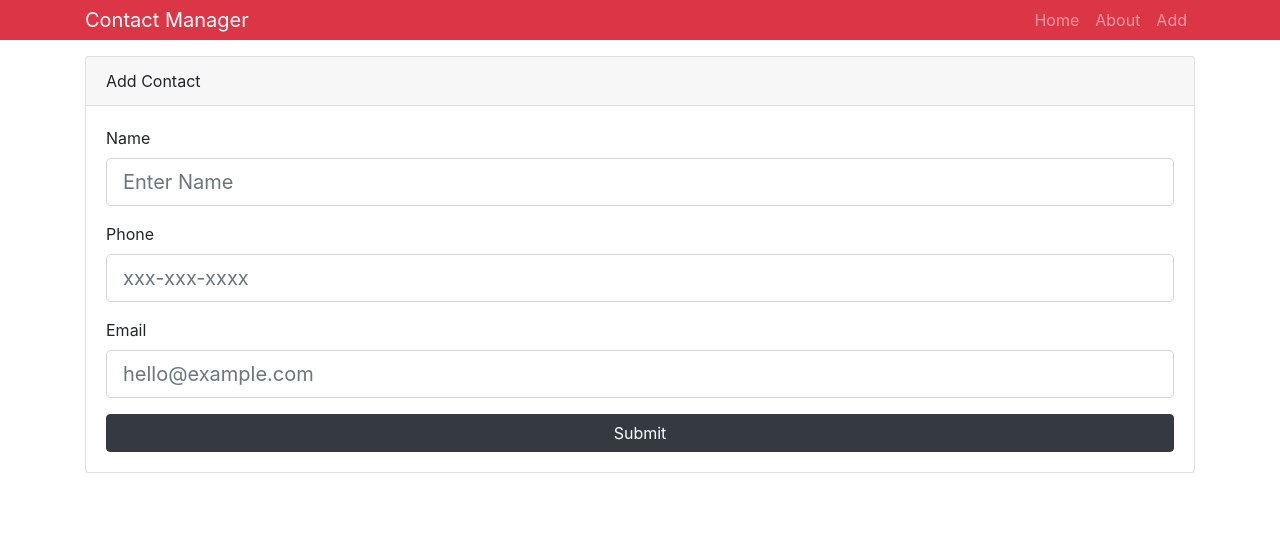
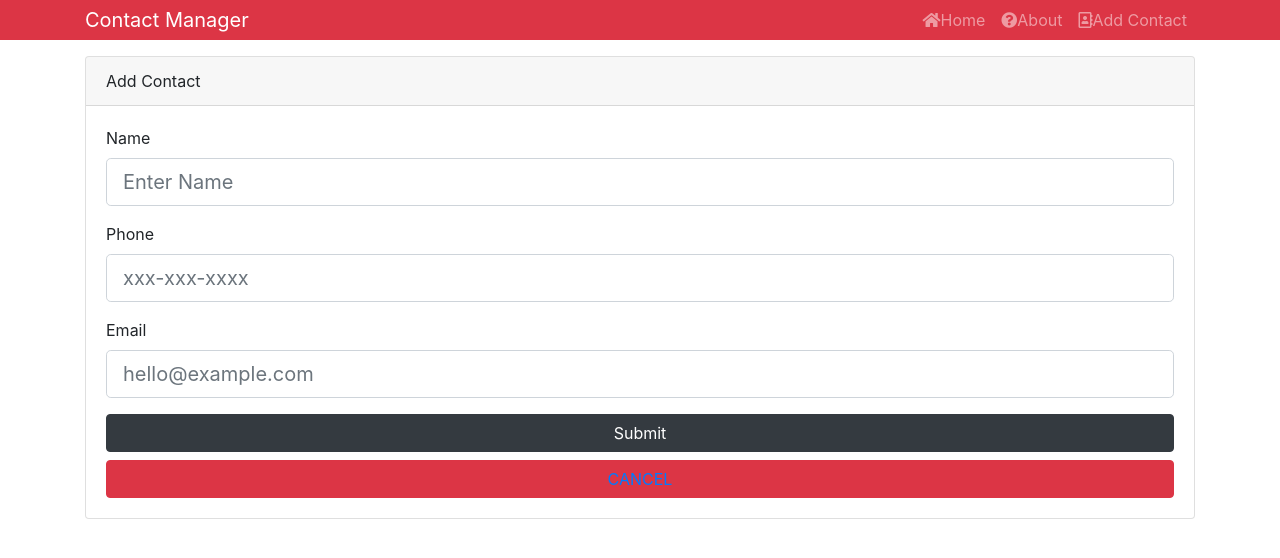
Before and after one commit to mkovar52/react-app, a React (Create React App) app: page /contact/add in a window 1280 px wide. Shown: the top 558 px of the page. Built offline with nearby package versions, Linux system fonts and the light colour scheme.

Commit message:
nav & redirects working, added 404 page component

```diff
--- a/src/App.css
+++ b/src/App.css
@@ -2,6 +2,7 @@
   text-align: center;
 }
 
+/*
 .App-logo {
   animation: App-logo-spin infinite 20s linear;
   height: 40vmin;
@@ -31,3 +32,5 @@
     transform: rotate(360deg);
   }
 } */
+
+/* START OF NEW STYLESHEET */
--- a/src/App.js
+++ b/src/App.js
@@ -5,6 +5,7 @@ import AddContact from "./components/contacts/AddContact";
 import { Provider } from "./context";
 import Header from "./components/layout/Header";
 import About from "./components/pages/About";
+import NotFound from "./components/pages/NotFound";
 
 import "bootstrap/dist/css/bootstrap.min.css";
 import "./App.css";
@@ -21,6 +22,7 @@ class App extends Component {
                 <Route exact path="/" component={Contacts} />
                 <Route exact path="/contact/add" component={AddContact} />
                 <Route exact path="/about" component={About} />
+                <Route component={NotFound} />
               </Switch>
             </div>
           </div>
--- a/src/components/contacts/AddContact.js
+++ b/src/components/contacts/AddContact.js
@@ -2,6 +2,7 @@ import React, { Component } from "react";
 import { Consumer } from "../../context";
 import TextInputGroup from "../layout/TextInputGroup";
 import uuid from "uuid";
+import { Link } from "react-router-dom";
 
 class AddContact extends Component {
   state = {
@@ -52,6 +53,9 @@ class AddContact extends Component {
       phone: "",
       errors: {}
     });
+
+    // redirect to homepage after submission
+    this.props.history.push("/");
   };
 
   render() {
@@ -96,6 +100,12 @@ class AddContact extends Component {
                     value="Submit"
                     className="btn btn-block btn-dark"
                   />
+                  <button
+                    className="btn btn-block btn-danger"
+                    style={{ color: "white" }}
+                  >
+                    <Link to="/">CANCEL</Link>
+                  </button>
                 </form>
               </div>
             </div>
--- a/src/components/contacts/Contact.js
+++ b/src/components/contacts/Contact.js
@@ -23,7 +23,7 @@ class Contact extends Component {
             <div className="card card-body mb-3">
               <h3>
                 {name}
-                {""}
+                {"  "}
                 <i
                   onClick={() =>
                     this.setState({
--- a/src/components/layout/Header.js
+++ b/src/components/layout/Header.js
@@ -1,6 +1,6 @@
-import React from 'react'
-import PropTypes from 'prop-types'
-
+import React from "react";
+import PropTypes from "prop-types";
+import { Link } from "react-router-dom";
 
 const Header = props => {
   const { branding } = props;
@@ -8,32 +8,38 @@ const Header = props => {
   return (
     <nav className="navbar navbar-expand-sm navbar-dark bg-danger mb-3 py-0">
       <div className="container">
-        <a href="/" className="navbar-brand">
-        {branding}</a>
+        <Link to="/" className="navbar-brand">
+          {branding}
+        </Link>
         <div>
           <ul className="navbar-nav mr-auto">
             <li className="nav-item">
-                  <a href="/" className="nav-link">Home</a>
-
+              <Link to="/" className="nav-link">
+                <i className="fas fa-home" />
+                Home
+              </Link>
             </li>
             <li className="nav-item">
-                  <a href="/" className="nav-link">About</a>
-
+              <Link to="/about" className="nav-link">
+                <i className="fas fa-question-circle" />
+                About
+              </Link>
             </li>
             <li className="nav-item">
-                  <a href="/" className="nav-link">Add</a>
-
+              <Link to="/contact/add" className="nav-link">
+                <i className="far fa-address-book" />
+                Add Contact
+              </Link>
             </li>
           </ul>
         </div>
-
       </div>
     </nav>
   );
 };
 
 Header.defaultProps = {
-  branding: 'My App'
+  branding: "My App"
 };
 
 Header.propTypes = {
--- /dev/null
+++ b/src/components/pages/NotFound.js
@@ -0,0 +1,13 @@
+import React from "react";
+import { Link } from "react-router-dom";
+
+export default () => {
+  return (
+    <div>
+      <h1 className="display-4">404 - PAGE NOT FOUND :(</h1>
+      <p className="lead">
+        Sorry, this page does not exist. Go back <Link to="/">Home</Link>
+      </p>
+    </div>
+  );
+};
```
Lines whose indentation alone changed are shown as unchanged.
